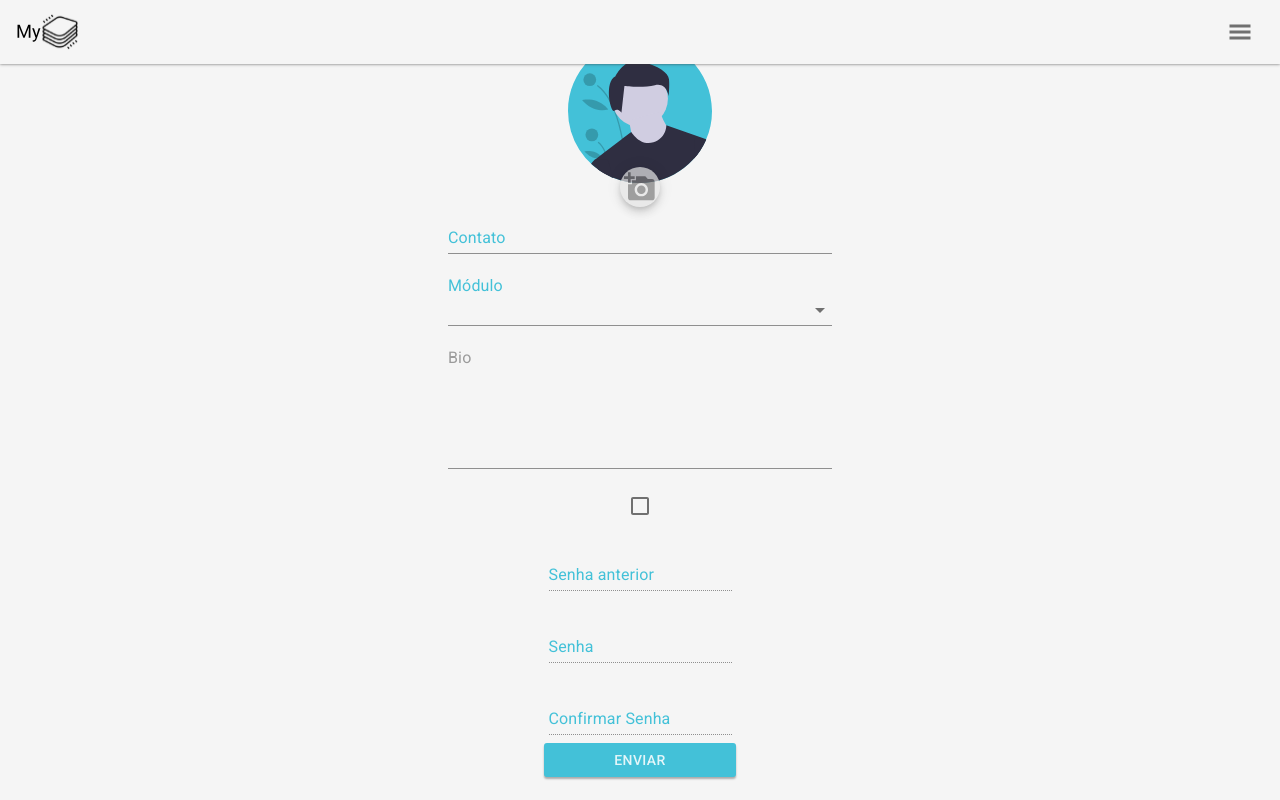
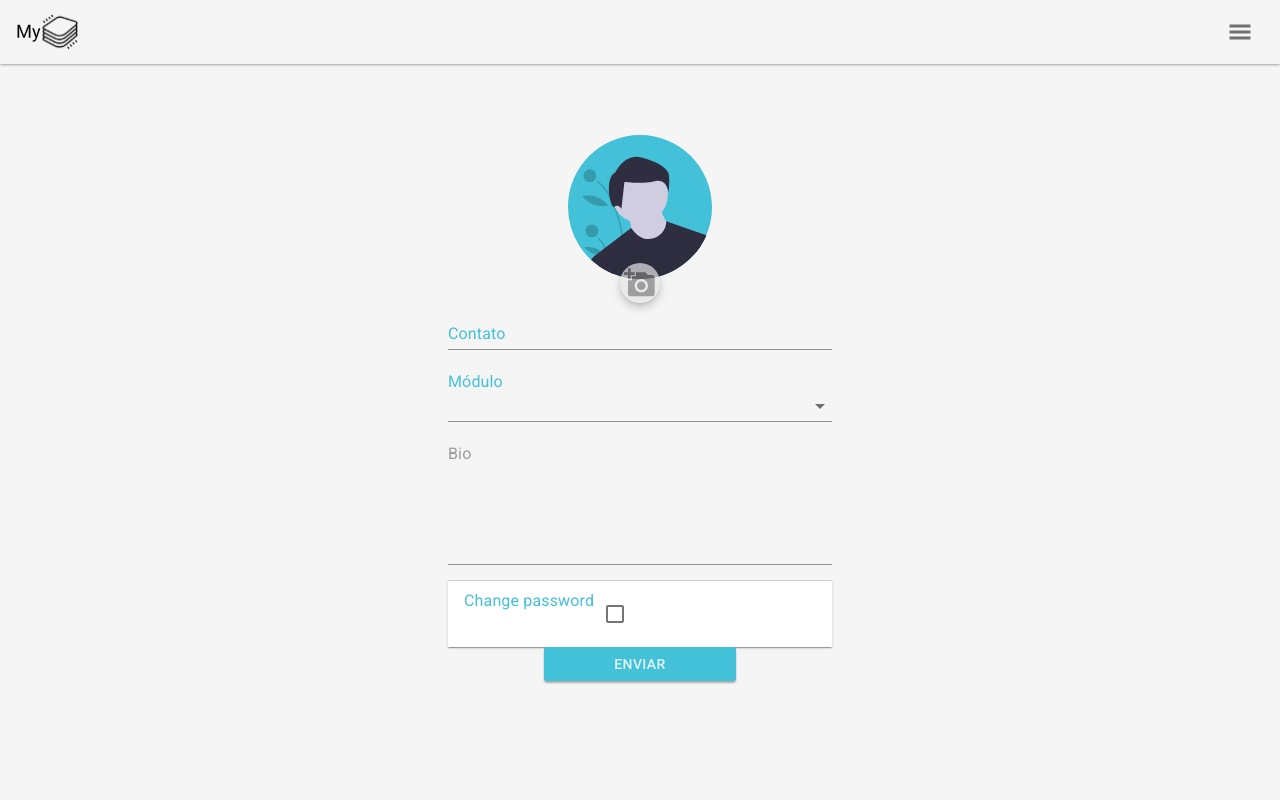
Before and after one commit to KevinWis/MyStack, a React (Create React App) app: page /register/2 in a window 1280 px wide. Built offline with nearby package versions, Linux system fonts and the light colour scheme; no server answers; sample sign-in values are in the browser's storage.

Commit message:
adding accordion

```diff
--- a/src/pages/registerSecondary/index.jsx
+++ b/src/pages/registerSecondary/index.jsx
@@ -20,15 +20,24 @@ import {
   SelectLevel,
   Form,
 } from "./style";
-import { MenuItem, InputLabel, TextField, Checkbox } from "@material-ui/core";
+import {
+  MenuItem,
+  InputLabel,
+  TextField,
+  Checkbox,
+  Accordion,
+  AccordionSummary,
+  Typography,
+  AccordionDetails,
+} from "@material-ui/core";
+
 import DefaultButton from "../../components/shared/buttons/defaultButton";
 import ImageComponent from "../../components/shared/imageComponent";
 import { updateUserProfilePicture } from "../../kenzieHub/user/updateProfileInfo";
 import { MaleavatarImage } from "../../helpers/getImages";
 import { updateUserInfo } from "../../kenzieHub/user/updateUser";
 
-import { useState } from "react";
-import { useEffect } from "react";
+import { useState, useEffect } from "react";
 
 const RegisterSeconddary = () => {
   const dispatch = useDispatch();
@@ -74,7 +83,7 @@ const RegisterSeconddary = () => {
       await updateUserProfilePicture(newData);
     }
     setTimeout(() => {
-      //history.push("/my-profile");
+      history.push("/my-profile");
     }, 500);
   };
 
@@ -215,7 +224,15 @@ const RegisterSeconddary = () => {
               helperText={errors.bio?.message}
             />
           </ContainerBio>
+          <Accordion>
+            <AccordionSummary
+              expandIcon={""}
+              aria-controls="panel1a-content"
+              id="panel1a-header"
+            >
+              <InputLabel id="checkPass">Change password</InputLabel>
               <Checkbox
+                labelId="checkPass"
                 checked={checkChangePass}
                 onChange={(evt) => {
                   setCheckChangePass(evt.target.checked);
@@ -223,6 +240,8 @@ const RegisterSeconddary = () => {
                 color="primary"
                 inputProps={{ "aria-label": "Alterar senha" }}
               />
+            </AccordionSummary>
+            <AccordionDetails>
               <TextField
                 type="password"
                 margin="normal"
@@ -253,6 +272,8 @@ const RegisterSeconddary = () => {
                 helperText={errors.confirmPassword?.message}
                 disabled={!checkChangePass}
               />
+            </AccordionDetails>
+          </Accordion>
 
           <ContainerButton>
             <DefaultButton type="submit" value="Enviar" />
--- a/src/pages/registerSecondary/style.js
+++ b/src/pages/registerSecondary/style.js
@@ -14,13 +14,13 @@ export const ContainerForm = styled.div`
   align-items: center;
 
   padding: 5rem 0 3rem 0;
-  height: calc(100vh - 8rem);
+  min-height: calc(100vh - 8rem);
 
   background-color: whitesmoke;
 
   @media (min-width: 640px) {
     padding: 4rem 0 3rem 0;
-    height: calc(100vh - 7rem);
+    min-height: calc(100vh - 7rem);
   }
 `;
 
```
Lines whose indentation alone changed are shown as unchanged.
